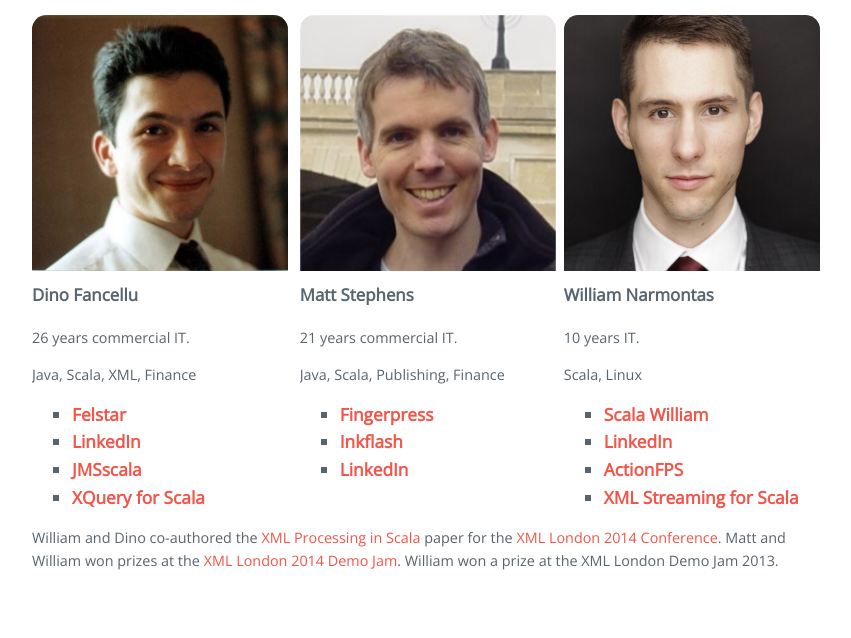
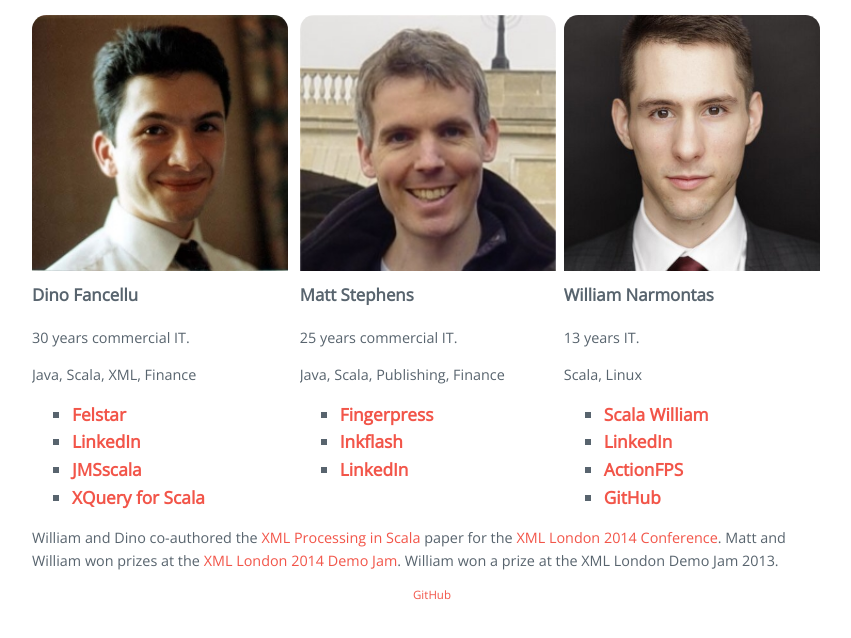
Before and after one commit to ScalaContractors/scala.contractors, a plain HTML site: page index.html in a window 1280 px wide. Shown: the part 112-750 px from the top of the page, without its empty margins (208-1059 px from the left). Drawn offline with nearby package versions, Linux system fonts and the light colour scheme.

Commit message:
Change years; add GitHub link

```diff
--- a/index.html
+++ b/index.html
@@ -86,6 +86,10 @@ header h2 {
   font-weight:bold;
   font-size:1.2em;
 }
+    #github-bottom {
+        font-size:0.8em;
+text-align: center;
+    }
 </style>
 </head>
 <body>
@@ -99,7 +103,7 @@ header h2 {
 <ol id="people">
 <li>
 <h3>Dino Fancellu</h3>
-<p>26 years commercial IT.</p>
+<p>30 years commercial IT.</p>
 <p>Java, Scala, XML, Finance</p>
 <ul class="links">
 <li><a href="http://www.felstar.com/">Felstar</a></li>
@@ -109,7 +113,7 @@ header h2 {
 </ul>
 </li>
 <li>
-<h3>Matt Stephens</h3><p>21 years commercial IT.</p>
+<h3>Matt Stephens</h3><p>25 years commercial IT.</p>
 <p>Java, Scala, Publishing, Finance</p>
 <ul class="links">
 <li><a href="http://www.fingerpress.co.uk/">Fingerpress</a></li>
@@ -117,18 +121,19 @@ header h2 {
 <li><a href="http://uk.linkedin.com/in/fingerpressltd">LinkedIn</a></li>
 </ul>
 <li>
-<h3>William Narmontas</h3><p>10 years IT.</p>
+<h3>William Narmontas</h3><p>13 years IT.</p>
 <p>Scala, Linux</p>
 <ul class="links">
 <li><a href="https://www.scalawilliam.com/">Scala William</a></li>
 <li><a href="http://uk.linkedin.com/in/scalawilliam/">LinkedIn</a></li>
 <li><a href="https://actionfps.com/">ActionFPS</a></li>
-<li><a href="https://github.com/ScalaWilliam/xs4s">XML Streaming for Scala</a></li>
+<li><a href="https://github.com/ScalaWilliam/">GitHub</a></li>
 </ul>
 </li>
 </ol>
 <p>William and Dino co-authored the <a href="/xml_processing_in_scala.pdf">XML Processing in Scala</a> paper for the <a href="http://xmllondon.com/">XML London 2014 Conference</a>. Matt and William won prizes at the <a href="http://xmllondon.com/demojam.jsp">XML London 2014 Demo Jam</a>. William won a prize at the XML London Demo Jam 2013.</p>
 </section>
+<p id="github-bottom"><a href="https://github.com/ScalaContractors/scala.contractors">GitHub</a></p>
 </div>
 </body>
 </html>
```
